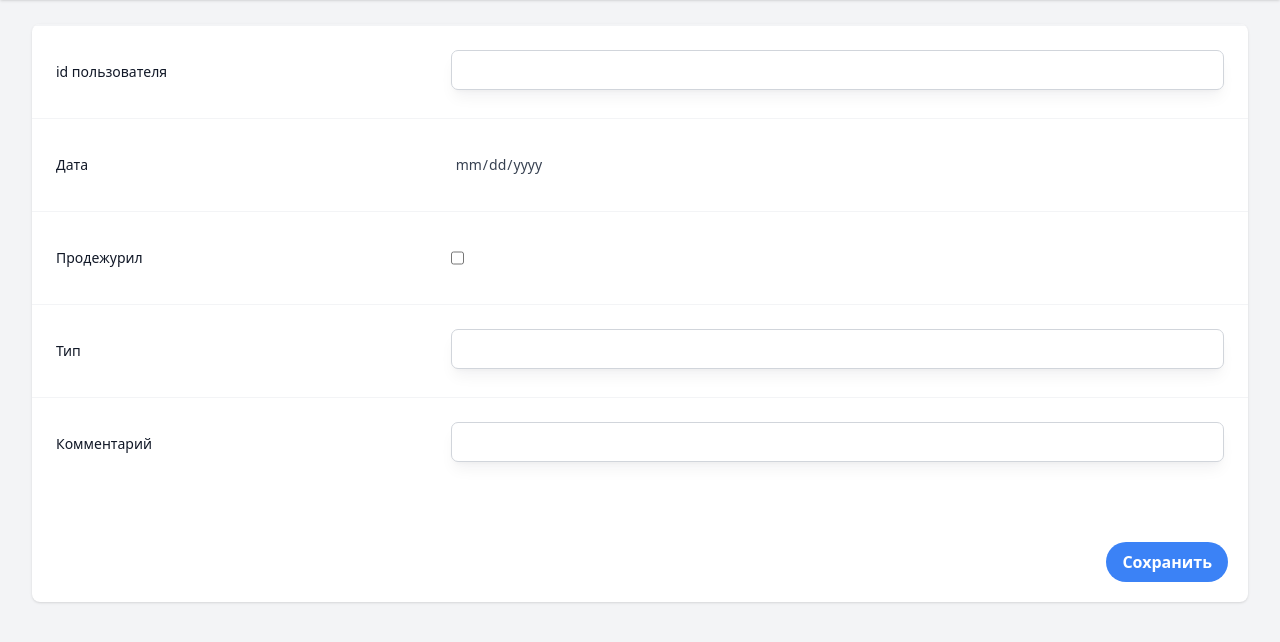
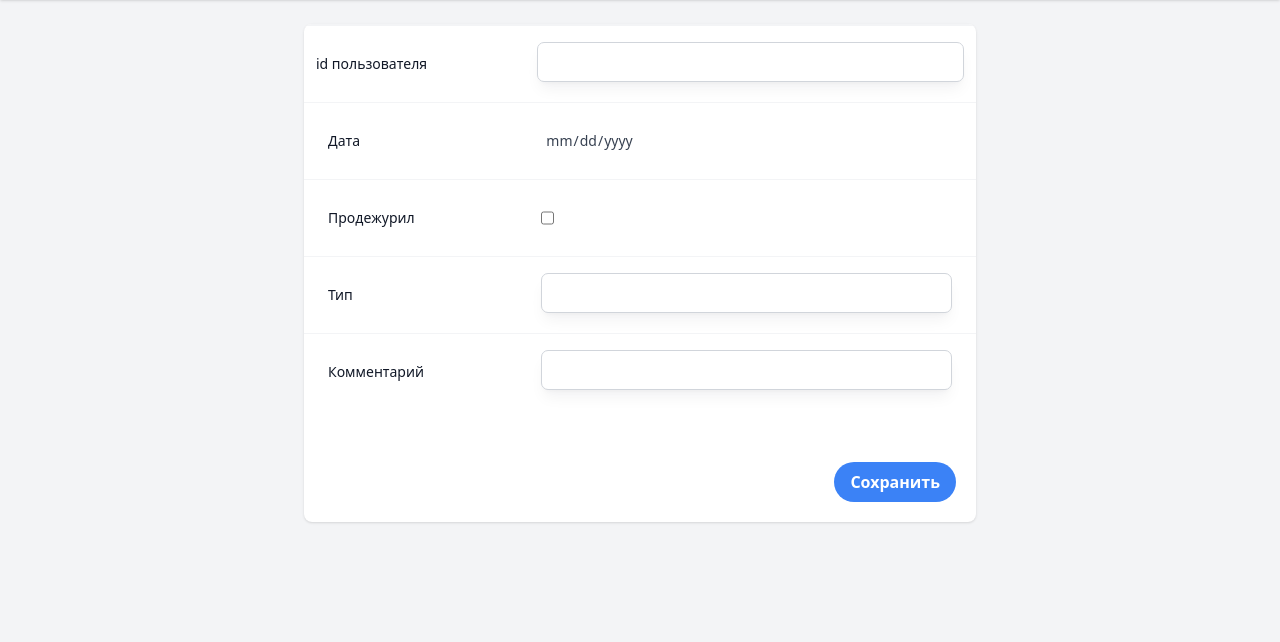
Before and after one commit to IKolyas/sw-academy-10-2023, a PHP site: template views/record/edit.twig in a window 1280 px wide. Shown: the part 132-774 px from the top of the page. Run offline with PHP 8.4, Linux system fonts and the light colour scheme; the template is opened without the code that fills it, so the values that code supplies are empty; some libraries are stand-ins or nearby versions; some web fonts are replaced.

Commit message:
12: Сделает мобильную версию
для "редактирования" "создания" в календаре

```diff
--- a/views/record/edit.twig
+++ b/views/record/edit.twig
@@ -4,12 +4,12 @@
 {% block page %}Дежурство на {{ record.date|e }}{% endblock %}
 
 {% block content %}
-    <div class="overflow-hidden bg-white shadow sm:rounded-lg">
+    <div class="overflow-hidden bg-white shadow sm:rounded-lg mx-auto max-w-2xl">
         <form action="/records/edit" method="post">
             <div class="border-t border-gray-100">
                 <dl class="divide-y divide-gray-100">
                     <input class="pl-1 bg-gray-200 hidden" type="text" name="id" value="{{ record.id|e }}" readonly>
-                    <div class="px-4 py-6 sm:grid sm:grid-cols-3 sm:gap-4 sm:px-6">
+                    <div class="px-4 py-4 sm:grid sm:grid-cols-3 sm:gap-4 sm:px-3">
                         <dt class="text-sm font-medium text-gray-900 align-middle my-3">id пользователя</dt>
                         <dd class="mt-1 text-sm leading-6 text-gray-700 sm:col-span-2 sm:mt-0">
                             <div class="relative h-10 w-full min-w-[200px] ">
@@ -24,13 +24,13 @@
                             </div>
                         </dd>
                     </div>
-                    <div class="px-4 py-6 sm:grid sm:grid-cols-3 sm:gap-4 sm:px-6">
+                    <div class="px-4 py-4 sm:grid sm:grid-cols-3 sm:gap-4 sm:px-6">
                         <dt class="text-sm font-medium text-gray-900 my-3">Дата</dt>
                         <dd class="flex mt-1 text-sm leading-6 text-gray-700 sm:col-span-2 sm:mt-0">
                             <input class="pl-1 " type="date" name="date" value="{{ record.date }}" readonly>
                         </dd>
                     </div>
-                    <div class="px-4 py-6 sm:grid sm:grid-cols-3 sm:gap-4 sm:px-6">
+                    <div class="px-4 py-4 sm:grid sm:grid-cols-3 sm:gap-4 sm:px-6">
                         <dt class="text-sm font-medium text-gray-900 my-3">Продежурил</dt>
                         <dd class="mt-1 flex text-sm leading-6 text-gray-700 sm:col-span-2 sm:mt-0">
                             <input type="hidden" name="status" value="0">
@@ -38,7 +38,7 @@
                         </dd>
                     </div>
 
-                    <div class="px-4 py-6 sm:grid sm:grid-cols-3 sm:gap-4 sm:px-6">
+                    <div class="px-4 py-4 sm:grid sm:grid-cols-3 sm:gap-4 sm:px-6">
                         <dt class="text-sm font-medium text-gray-900 my-3">Тип</dt>
                         <dd class="mt-1 text-sm leading-6 text-gray-700 sm:col-span-2 sm:mt-0 ">
                             <div class="relative h-10 w-full min-w-[200px] ">
@@ -53,7 +53,7 @@
                             </div>
                         </dd>
                     </div>
-                    <div class="px-4 py-6 sm:grid sm:grid-cols-3 sm:gap-4 sm:px-6">
+                    <div class="px-4 py-4 sm:grid sm:grid-cols-3 sm:gap-4 sm:px-6">
                         <dt class="text-sm font-medium text-gray-900 my-3">Комментарий</dt>
                         <dd class="mt-1 text-sm leading-6 text-gray-700 sm:col-span-2 sm:mt-0">
                             <div class="relative h-10 w-full min-w-[200px] ">
```
Also changed, not shown: views/record/create.twig (+5 -5 lines).
